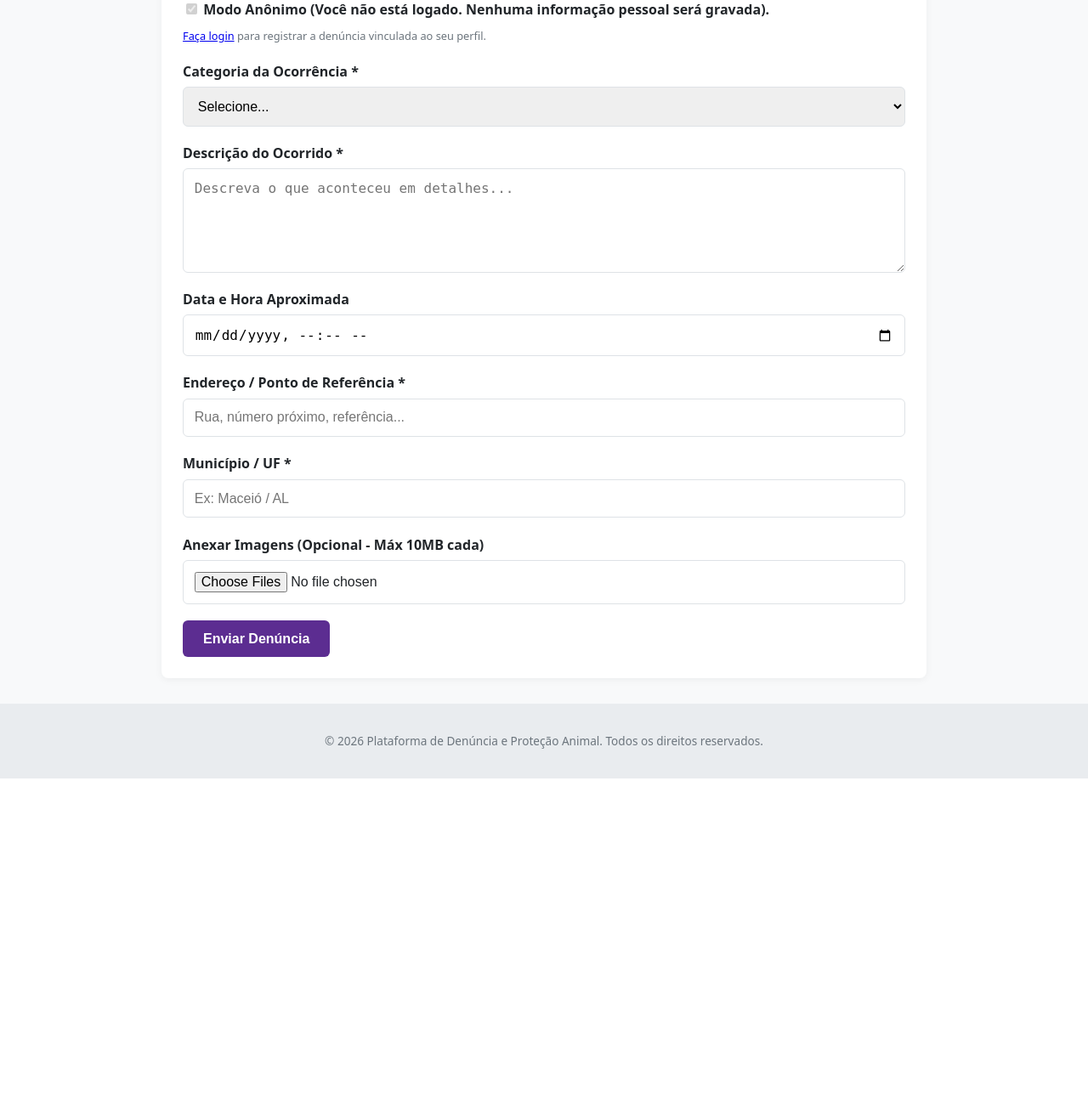
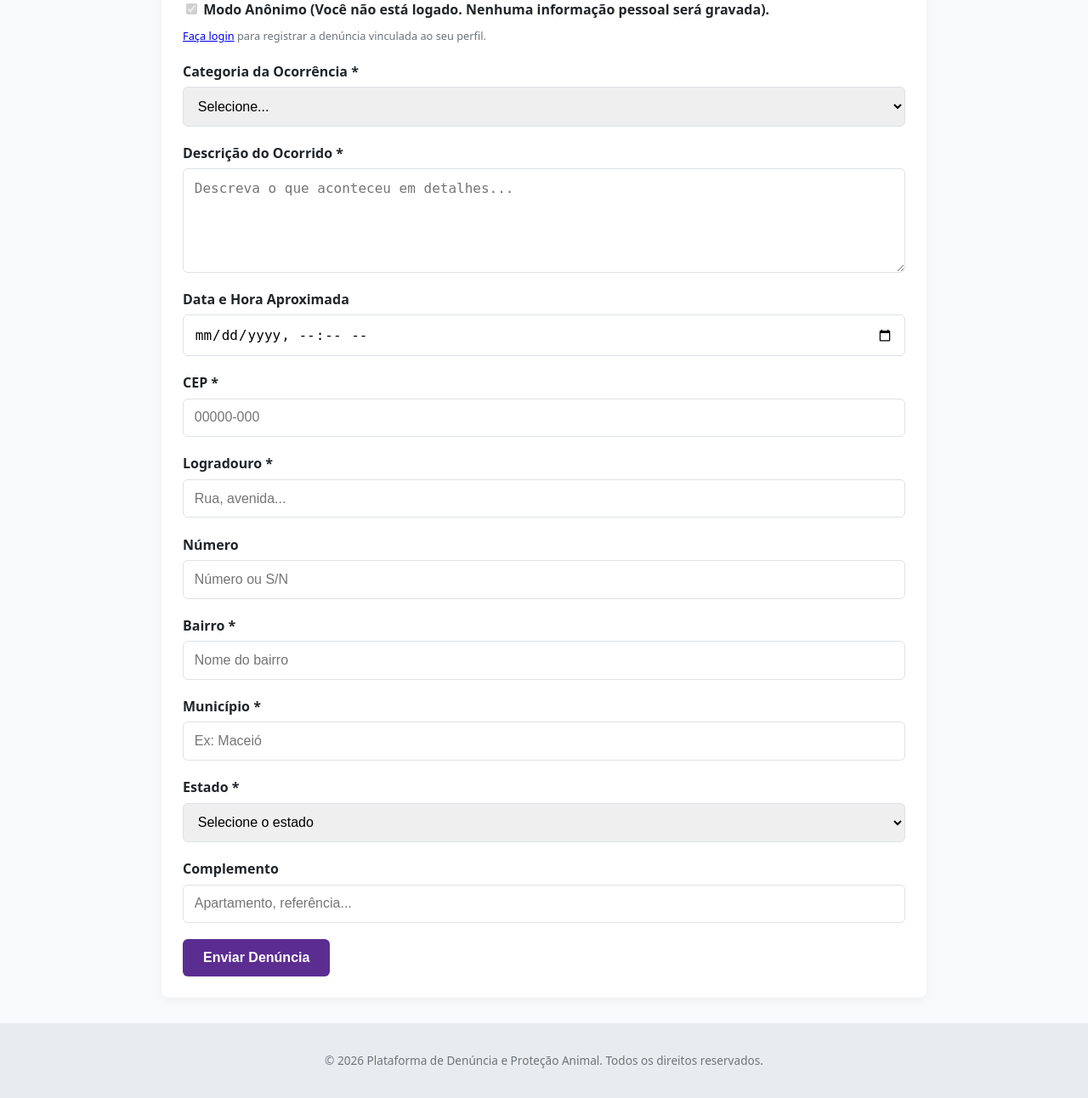
Before and after one commit to Slayerismissing/Sistema-Contra-Maus-Tratos-aos-Animais, a Flask app: page /denunciar in a window 1280 px wide. Shown: the part 363-1655 px from the top of the page at 85% size. Before the commit the page ends 1279 px from the top, so only its background shows below. Run offline with Flask 3, Linux system fonts and the light colour scheme; parts of the project's set-up code (start-up, migrations or seed data) failed here and were passed over.

Commit message:
atualizado

```diff
--- a/Plataforma de Denuncias/app.py
+++ b/Plataforma de Denuncias/app.py
@@ -38,6 +38,7 @@ from models import (
 
 load_dotenv()
 
+DENUNCIAS_BD = {}
 
 app = Flask(__name__)
 
--- a/Plataforma de Denuncias/templates/denunciar.html
+++ b/Plataforma de Denuncias/templates/denunciar.html
@@ -31,39 +31,115 @@
             <label for="categoria">Categoria da Ocorrência *</label>
             <select name="categoria" id="categoria" required>
                 <option value="">Selecione...</option>
-                <option value="Agressão Física">Agressão Física</option>
-                <option value="Abandono">Abandono</option>
-                <option value="Negligência">Negligência (Sem água/comida/shelter)</option>
-                <option value="Confinamento Inadequado">Confinamento / Acorrentamento</option>
-                <option value="Condições Insalubres">Condições Insalubres</option>
-                <option value="Outros">Outros</option>
+                <option value="1">Agressão Física</option>
+                <option value="2">Abandono</option>
+                <option value="3">Negligência (Sem água/comida/shelter)</option>
+                <option value="4">Confinamento / Acorrentamento</option>
+                <option value="5">Condições Insalubres</option>
+                <option value="6">Rinhas/Exploração</option>
+                <option value="7">Outros</option>
             </select>
         </div>
 
         <div class="form-group">
             <label for="descricao">Descrição do Ocorrido *</label>
-            <textarea name="descricao" id="descricao" rows="5" placeholder="Descreva o que aconteceu em detalhes..." required></textarea>
+            <textarea
+                name="descricao"
+                id="descricao"
+                rows="5"
+                placeholder="Descreva o que aconteceu em detalhes..."
+                required
+            ></textarea>
         </div>
 
         <div class="form-group">
             <label for="data_hora">Data e Hora Aproximada</label>
-            <input type="datetime-local" name="data_hora" id="data_hora">
+            <input
+                type="datetime-local"
+                name="data_hora"
+                id="data_hora"
+            >
+        </div>
+
+
+            <div class="form-group">
+                <label for="cep">CEP *</label>
+                <input
+                    type="text"
+                    name="cep"
+                    id="cep"
+                    placeholder="00000-000"
+                    required
+                >
             </div>
 
             <div class="form-group">
-            <label for="localizacao">Endereço / Ponto de Referência *</label>
-            <input type="text" name="localizacao" id="localizacao" placeholder="Rua, número próximo, referência..." required>
+                <label for="logradouro">Logradouro *</label>
+                <input
+                    type="text"
+                    name="logradouro"
+                    id="logradouro"
+                    placeholder="Rua, avenida..."
+                    required
+                >
             </div>
 
             <div class="form-group">
-            <label for="municipio_uf">Município / UF *</label>
-            <input type="text" name="municipio_uf" id="municipio_uf" placeholder="Ex: Maceió / AL" required>
+                <label for="numero">Número</label>
+                <input
+                    type="text"
+                    name="numero"
+                    id="numero"
+                    placeholder="Número ou S/N"
+                >
             </div>
 
             <div class="form-group">
-            <label for="anexos">Anexar Imagens (Opcional - Máx 10MB cada)</label>
-            <input type="file" name="anexos" id="anexos" accept="image/png, image/jpeg" multiple>
+                <label for="bairro">Bairro *</label>
+                <input
+                    type="text"
+                    name="bairro"
+                    id="bairro"
+                    placeholder="Nome do bairro"
+                    required
+                >
             </div>
+
+            <div class="form-group">
+                <label for="municipio">Município *</label>
+                <input
+                    type="text"
+                    name="municipio"
+                    id="municipio"
+                    placeholder="Ex: Maceió"
+                    required
+                >
+            </div>
+
+            <div class="form-group">
+                <label for="estado">Estado *</label>
+                <select name="estado" id="estado" required>
+                    <option value="">Selecione o estado</option>
+                    <option value="AL">Alagoas</option>
+                    <option value="PE">Pernambuco</option>
+                    <option value="SE">Sergipe</option>
+                    <option value="BA">Bahia</option>
+                    <option value="SP">São Paulo</option>
+                    <option value="RJ">Rio de Janeiro</option>
+                    <option value="MG">Minas Gerais</option>
+                </select>
+            </div>
+
+            <div class="form-group">
+                <label for="complemento">Complemento</label>
+                <input
+                    type="text"
+                    name="complemento"
+                    id="complemento"
+                    placeholder="Apartamento, referência..."
+                >
+            </div>
+
 
         <button type="submit" class="btn btn-primary">Enviar Denúncia</button>
     </form>
```
Also changed, not shown: Plataforma de Denuncias/admin.py (added, +85 -0 lines), 1 other file. Lines whose indentation alone changed are shown as unchanged.
